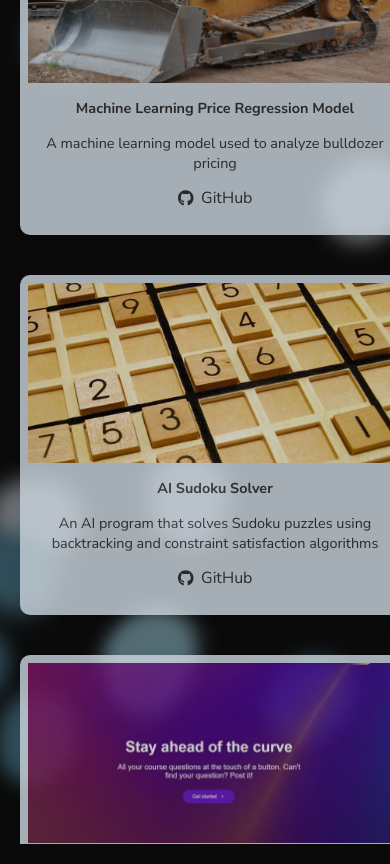
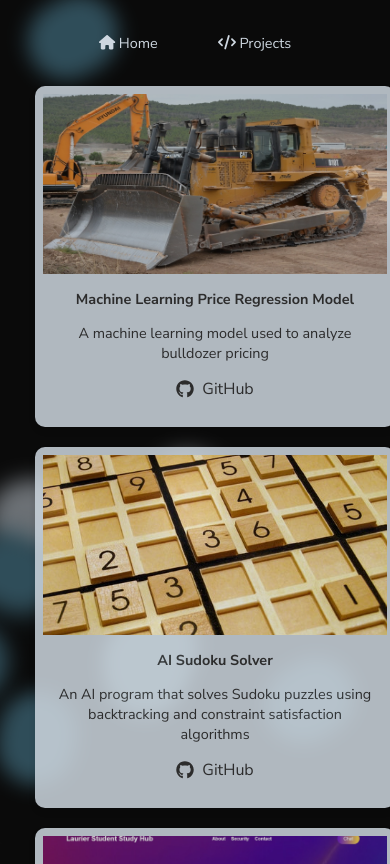
Before and after one commit to rafaehashmi/rwebsite, a React (Create React App) app: page /projects in a window 390 px wide. Built offline with nearby package versions, Linux system fonts and the light colour scheme.

Commit message:
fixing so it doesnt look stupid on my phone

```diff
--- a/src/App.css
+++ b/src/App.css
@@ -154,7 +154,7 @@ span {
 .project-card {
   background: #ced7e0;
   color: #333;
-  opacity: 80%;
+  opacity: 85%;
   width: calc((100% / 3) - 40px);
   box-shadow: 0 4px 8px rgba(0, 0, 0, 0.1);
   border-radius: 10px;
@@ -546,3 +546,224 @@ h1 {
   transform-origin: 15vw 1vh;
   box-shadow: -40vmin 0 5.21895783548594vmin currentColor;
 }
+
+@media (max-width: 768px) {
+  .App {
+    justify-content: flex-start;
+    padding-top: 30px;
+  }
+
+  body {
+    height: auto;
+    min-height: 100vh;
+    overflow-y: auto;
+  }
+
+  .content {
+    padding: 10px;
+    width: 90%;
+  }
+
+  .navbar {
+    padding: 5px 0;
+    font-size: 1rem;
+  }
+
+  .nav-link {
+    padding: 8px 10px;
+    font-size: 1rem;
+  }
+
+  .social-links svg,
+  .project-info svg {
+    width: 20px;
+    height: 20px;
+  }
+
+  .project-card {
+    margin-bottom: 20px;
+  }
+
+  h1 {
+    font-size: 2rem;
+  }
+
+  .social-links {
+    flex-wrap: wrap;
+    justify-content: space-evenly;
+    padding: 0 10px;
+  }
+
+  .social-links a,
+  .programming-languages code {
+    margin: 5px;
+    padding: 3px 8px;
+  }
+
+  .certifications a,
+  .programming-languages code {
+    font-size: 0.9rem;
+  }
+
+  .outreach-message {
+    padding-top: 20px;
+  }
+
+  .project-card {
+    width: calc((100% / 3) - 40px);
+    padding: 15px;
+    margin: 0 15px;
+  }
+
+  .project-info h3,
+  .project-info p {
+    font-size: 1rem;
+  }
+}
+
+@media (max-width: 480px) {
+  .App {
+    justify-content: flex-start;
+    padding-top: 20px;
+  }
+
+  body {
+    height: auto;
+    min-height: 100vh;
+    overflow-y: auto;
+  }
+
+  .content {
+    padding: 10px;
+    width: 95%;
+  }
+
+  .navbar {
+    padding: 5px 0;
+    font-size: 0.9rem;
+  }
+
+  .nav-link {
+    padding: 8px 10px;
+    font-size: 0.9rem;
+  }
+
+  .social-links svg,
+  .project-info svg {
+    width: 18px;
+    height: 18px;
+  }
+
+  .project-card {
+    margin-bottom: 20px;
+  }
+
+  h1 {
+    font-size: 1.3rem;
+  }
+
+  .social-links {
+    flex-wrap: wrap;
+    justify-content: space-evenly;
+    padding: 0 5px;
+  }
+
+  .social-links a,
+  .programming-languages code {
+    margin: 2px;
+    padding: 2px 6px;
+  }
+
+  .certifications a,
+  .programming-languages code {
+    font-size: 0.8rem;
+  }
+
+  .outreach-message {
+    padding-top: 20px;
+  }
+
+  .project-card {
+    width: 100%;
+    padding: 8px;
+    margin: 0 15px;
+  }
+
+  .project-info h3,
+  .project-info p {
+    font-size: 0.9rem;
+  }
+}
+@media (max-width: 375px) {
+  .App {
+    justify-content: flex-start;
+    padding-top: 20px;
+  }
+
+  body {
+    height: auto;
+    min-height: 100vh;
+    overflow-y: auto;
+  }
+
+  .content {
+    padding: 8px;
+    width: 92%;
+  }
+
+  .navbar {
+    padding: 3px 0;
+    font-size: 0.85rem;
+  }
+
+  .nav-link {
+    padding: 6px 8px;
+    font-size: 0.85rem;
+  }
+
+  .social-links svg,
+  .project-info svg {
+    width: 14px;
+    height: 14px;
+  }
+
+  .project-card {
+    margin-bottom: 10px;
+  }
+
+  h1 {
+    font-size: 1.2rem;
+  }
+
+  .social-links {
+    flex-wrap: wrap;
+    justify-content: space-evenly;
+    padding: 0 3px;
+  }
+
+  .social-links a,
+  .programming-languages code {
+    margin: 1px;
+    padding: 2px 5px;
+  }
+
+  .certifications a,
+  .programming-languages code {
+    font-size: 0.75rem;
+  }
+
+  .outreach-message {
+    padding-top: 15px;
+  }
+
+  .project-card {
+    width: calc(100% - 10px);
+    padding: 6px;
+    margin: 0 15px;
+  }
+
+  .project-info h3,
+  .project-info p {
+    font-size: 0.85rem;
+  }
+}
```
